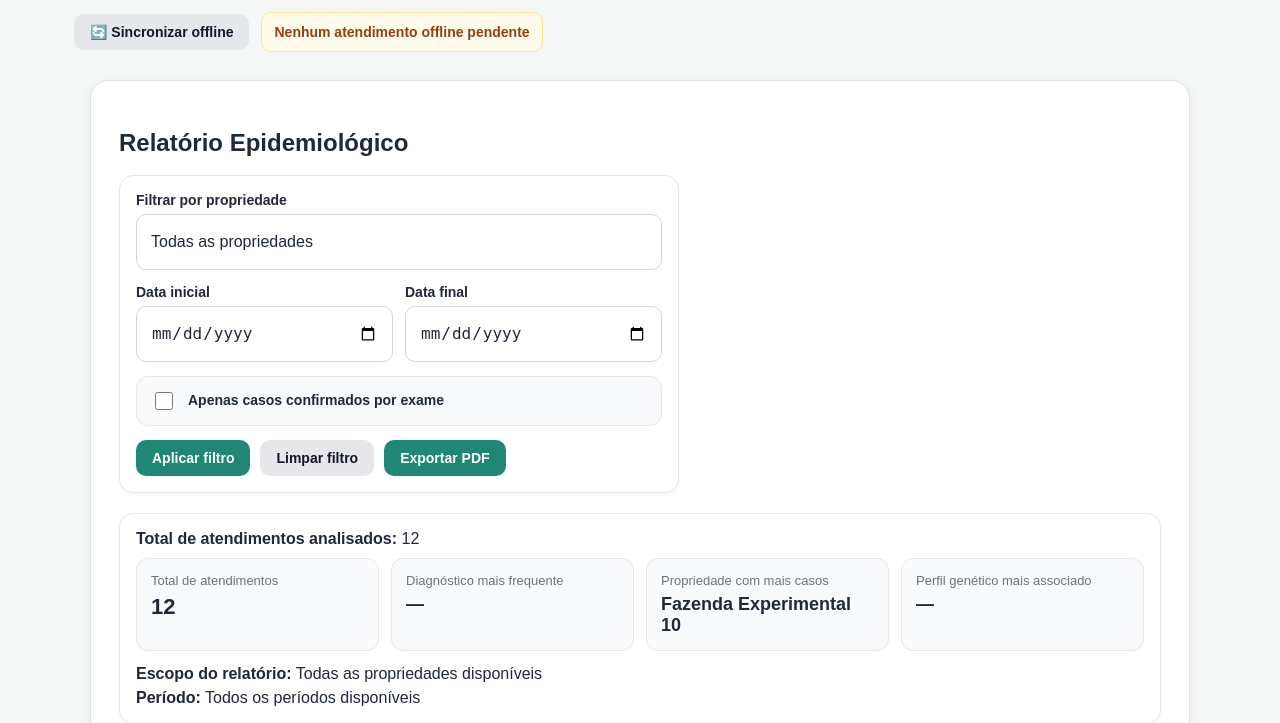
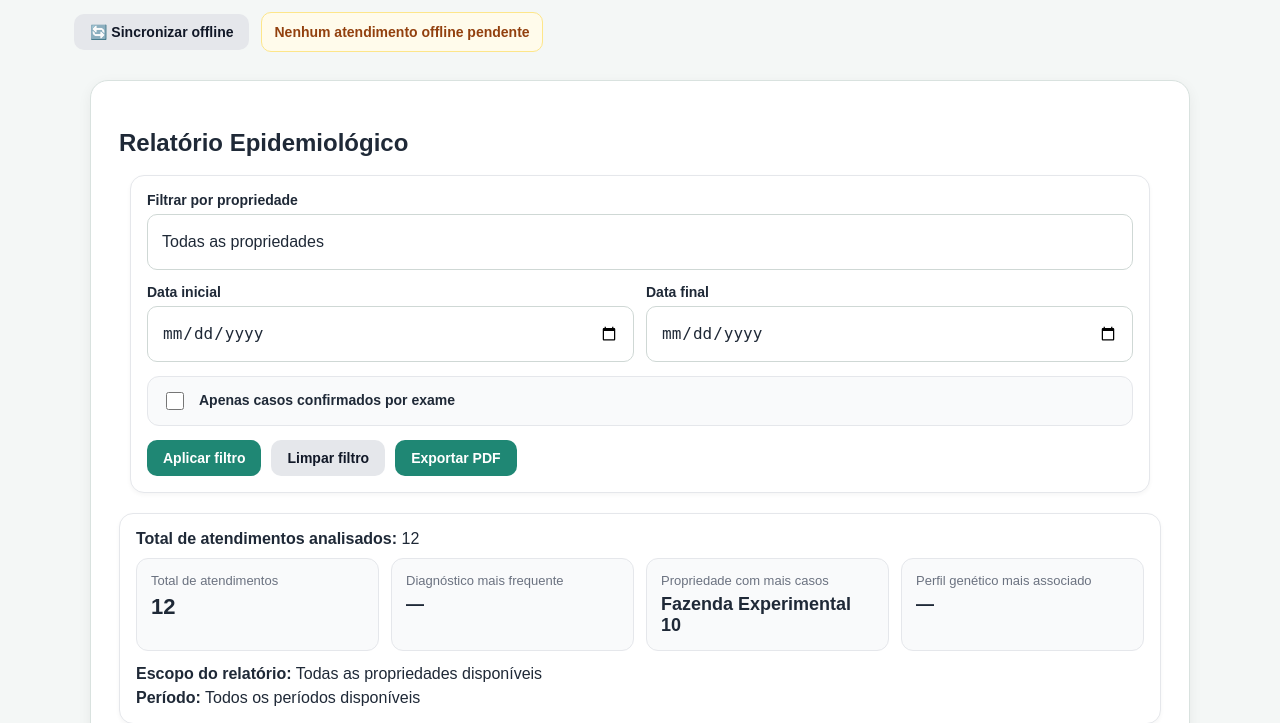
Before and after one commit to glauciocassiano-star/plataforma-relatorios, a Flask app: page /relatorios/epidemiologico in a window 1280 px wide. Shown: the part 155-878 px from the top of the page. Run offline with Flask 3, Linux system fonts and the light colour scheme; a user stored in the database is signed in; data comes from the database, SQL or seed files in the repository.

Commit message:
ajuste layout

```diff
--- a/app/templates/relatorio_epidemiologico.html
+++ b/app/templates/relatorio_epidemiologico.html
@@ -33,21 +33,47 @@
     -webkit-appearance: none;
     appearance: none;
   }
+
+  .filtro-relatorio-form {
+    width: 100%;
+    max-width: 1020px;
+    margin: 0 auto 20px auto;
+    padding: 16px;
+    border: 1px solid #e5e7eb;
+    border-radius: 14px;
+    background: #ffffff;
+    box-shadow: 0 2px 4px rgba(0,0,0,0.04);
+    display: grid;
+    gap: 14px;
+    box-sizing: border-box;
+  }
+
+  .filtro-relatorio-grupo {
+    display: grid;
+    gap: 6px;
+  }
+
+  .filtro-relatorio-duplo {
+    display: grid;
+    grid-template-columns: repeat(2, minmax(0, 1fr));
+    gap: 12px;
+  }
+
+  @media (max-width: 768px) {
+    .filtro-relatorio-form {
+      padding: 14px;
+      max-width: 100%;
+    }
+
+    .filtro-relatorio-duplo {
+      grid-template-columns: 1fr;
+    }
+  }
 </style>
 
-<form method="GET" style="
-  margin-bottom:20px;
-  padding:16px;
-  border:1px solid #e5e7eb;
-  border-radius:14px;
-  background:#ffffff;
-  box-shadow:0 2px 4px rgba(0,0,0,0.04);
-  display:grid;
-  gap:14px;
-  max-width:560px;
-">
+<form method="GET" class="filtro-relatorio-form">
 
-  <div style="display:grid;gap:6px;">
+  <div class="filtro-relatorio-grupo">
     <label for="propriedade_id"><b>Filtrar por propriedade</b></label>
     <select name="propriedade_id" id="propriedade_id" class="campo-padrao">
       <option value="">Todas as propriedades</option>
@@ -59,12 +85,8 @@
     </select>
   </div>
 
-  <div style="
-    display:grid;
-    grid-template-columns:repeat(auto-fit,minmax(180px,1fr));
-    gap:12px;
-  ">
-    <div style="display:grid;gap:6px;">
+  <div class="filtro-relatorio-duplo">
+    <div class="filtro-relatorio-grupo">
       <label for="data_inicio"><b>Data inicial</b></label>
       <input
         type="date"
@@ -75,7 +97,7 @@
       >
     </div>
 
-    <div style="display:grid;gap:6px;">
+    <div class="filtro-relatorio-grupo">
       <label for="data_fim"><b>Data final</b></label>
       <input
         type="date"
```
